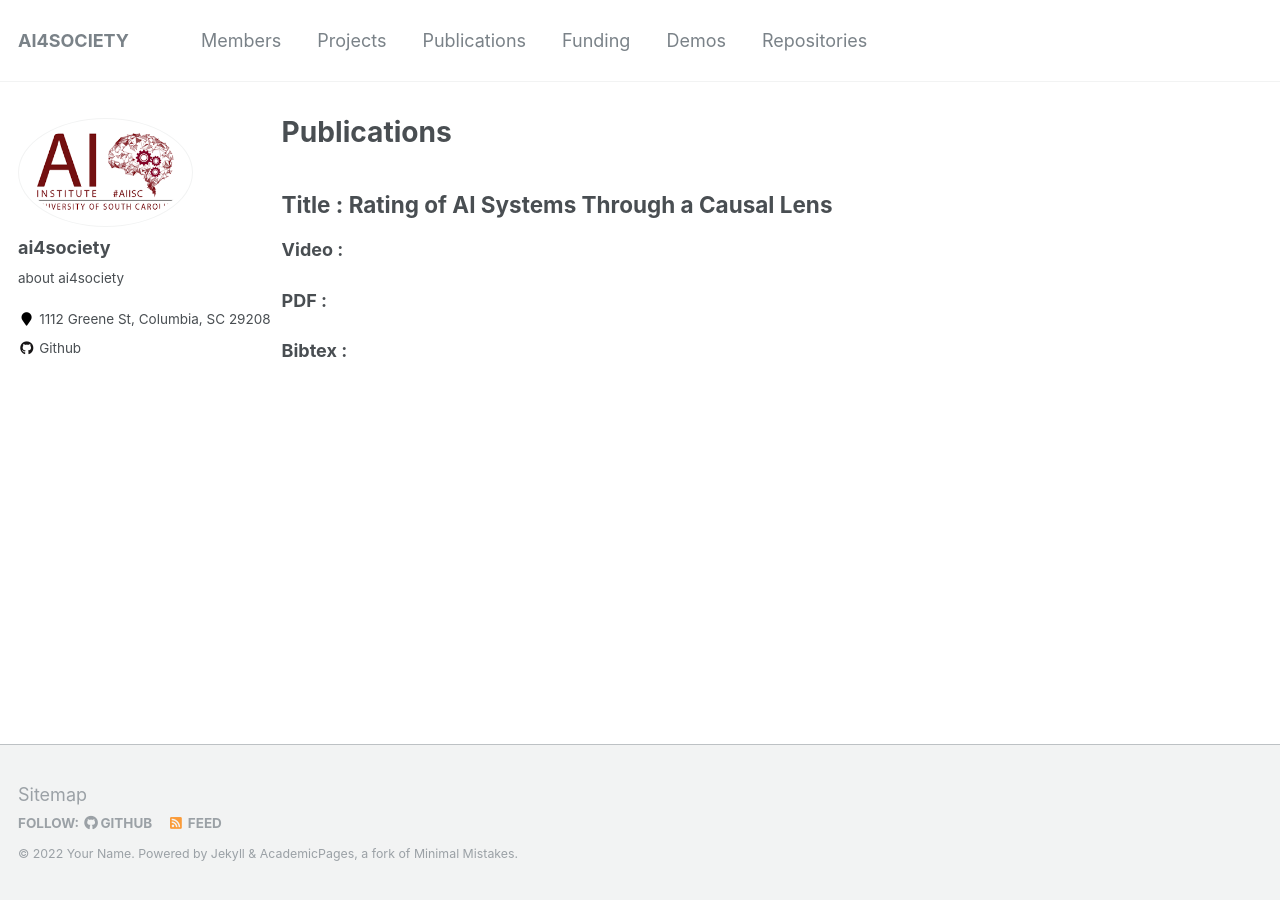
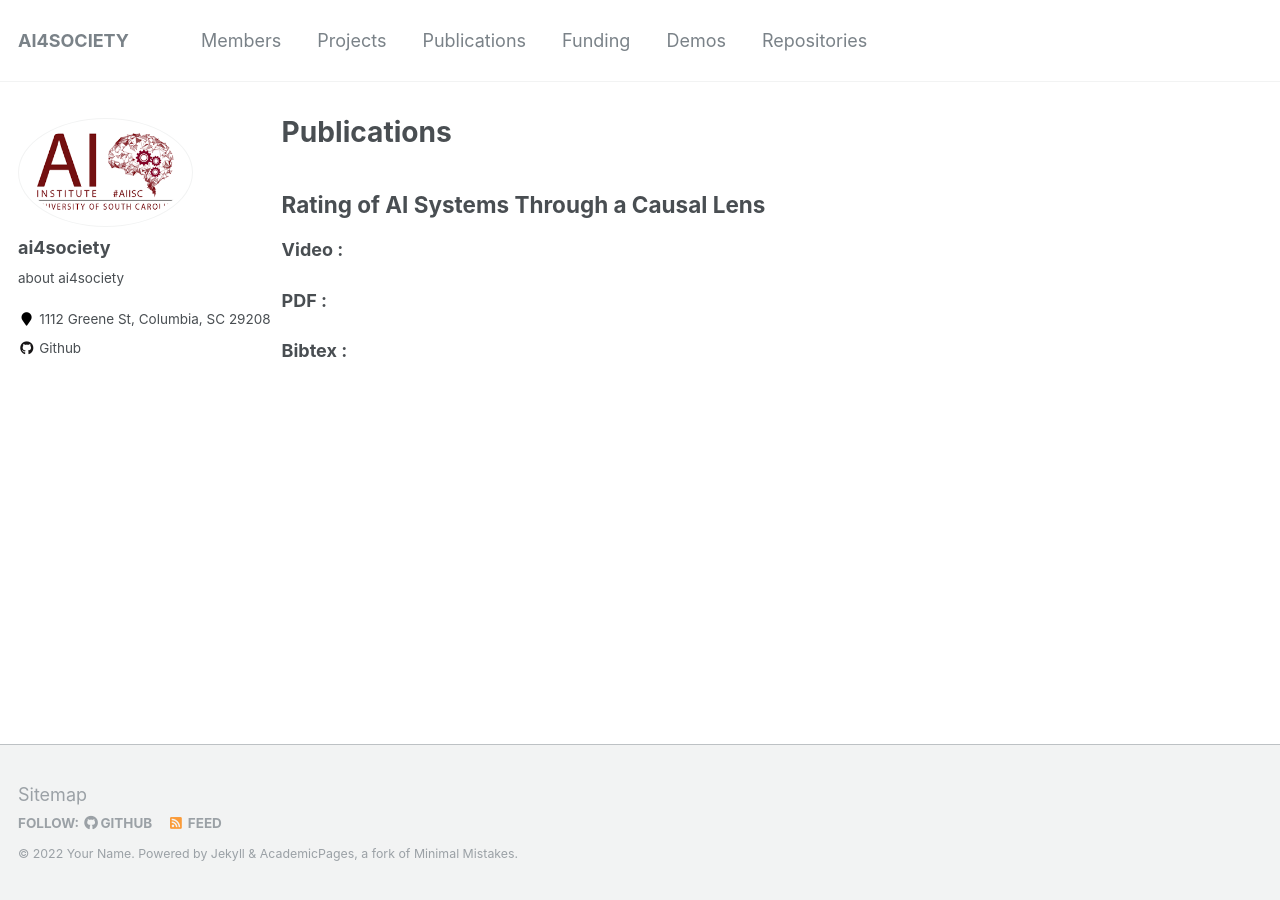
Before and after one commit to likitha-9/ai4society.github.io, a Jekyll site: the page built from _pages/publications.md, in a window 1280 px wide. Built offline with Jekyll 4.4.1, drawn with Linux system fonts in a browser that asks for light colours.

```diff
--- a/_includes/archive-publication.html
+++ b/_includes/archive-publication.html
@@ -14,9 +14,9 @@
 
 <div class="{{ include.type | default: "list" }}__item">
   <article class="archive__item" itemscope itemtype="http://schema.org/CreativeWork">
-    <h2 style="margin: 2em 0 0.5em;">Title : {{ post.title }}</h2>
-    <p><b>Video : </b>{{ post.Video  }} </p>
-    <p><b>PDF : </b>{{ post.PDF }}</p>
-    <p><b>Bibtex : </b>{{ post.Bibtex | markdownify }}</p>
+    <h2 style="margin: 2em 0 0.5em;">{{ post.title }}</h2>
+    <p><b>Video : </b>{{ post.Video | markdownify  }} </p>
+    <p><b>PDF : </b>{{ post.PDF | markdownify }}</p>
+    <p><b>Bibtex : </b>{{ post.Bibtex}}</p>
   </article>
 </div>
```
